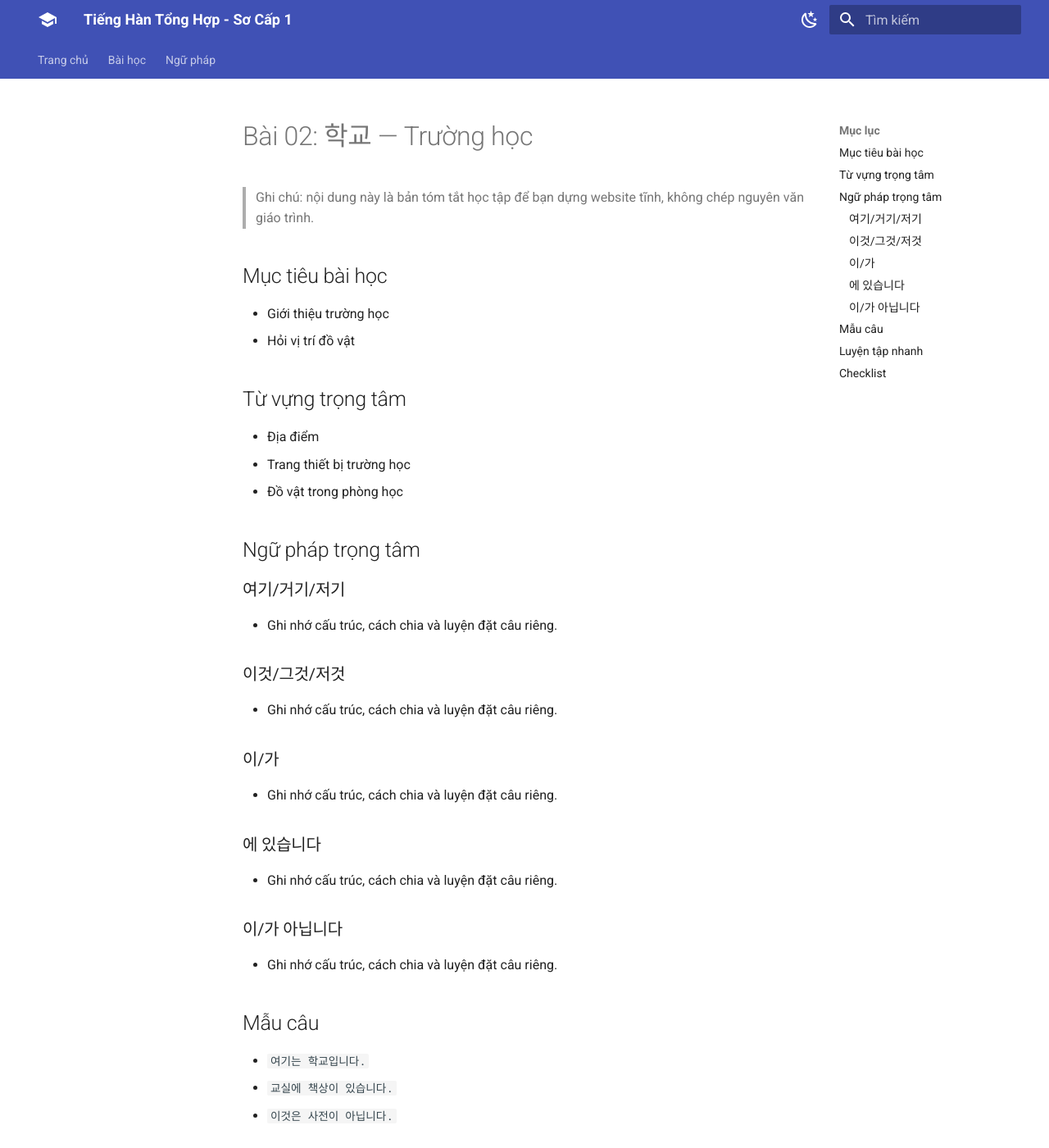
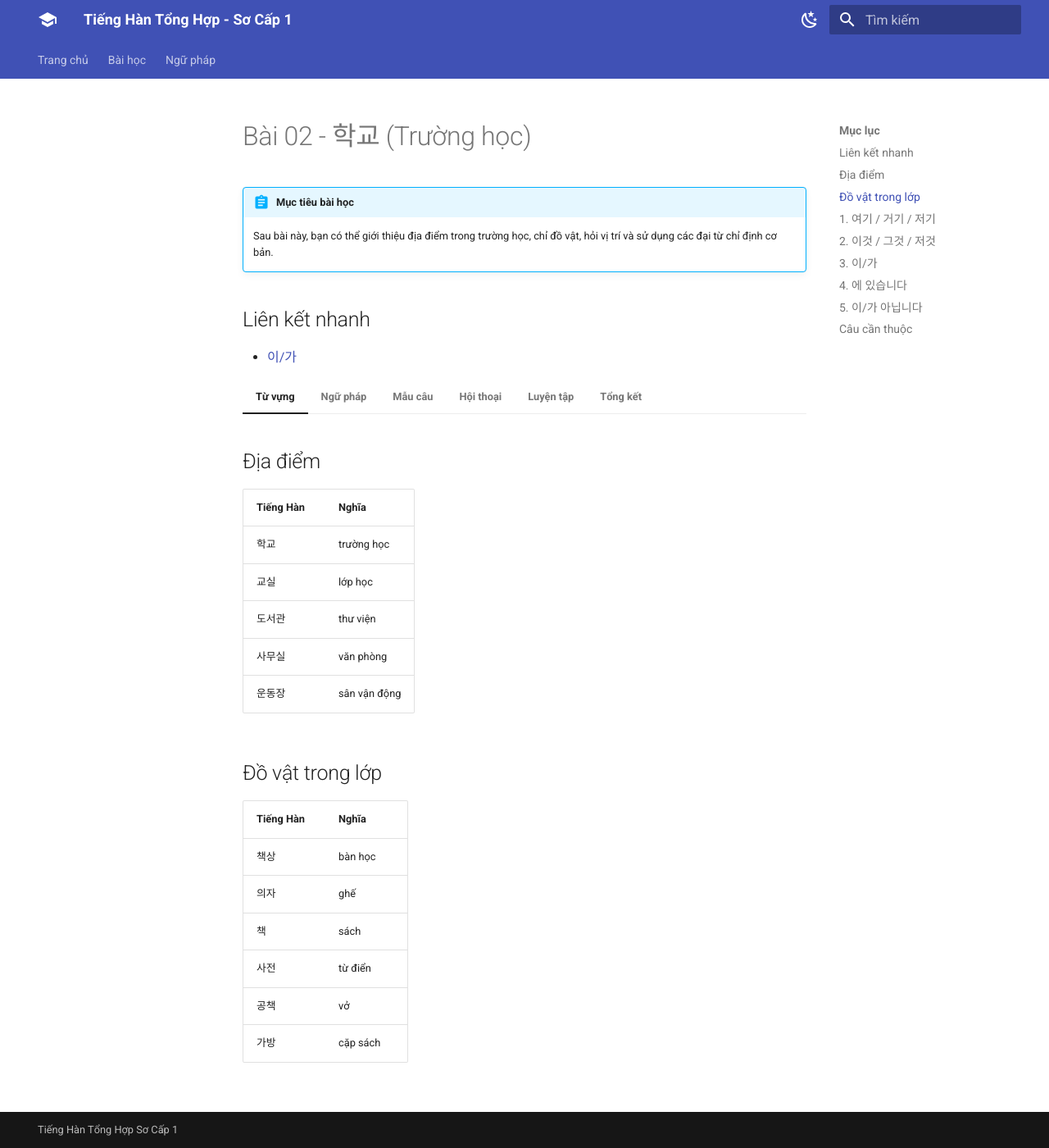
Before and after one commit to toanGa/tienghan-quyen1, an MkDocs documentation site: the page built from docs/lessons/bai-02.md, in a window 1280 px wide and 1400 px high. Shown: the whole window at 82% size. Built offline with MkDocs 1.6.1 and Material for MkDocs 9.7.7, drawn with Linux system fonts in a browser that asks for light colours; some of the changed text lies outside the part shown.

Commit message:
Upgrade lesson 02 to MkDocs format

```diff
--- a/docs/lessons/bai-02.md
+++ b/docs/lessons/bai-02.md
@@ -1,62 +1,144 @@
 ---
-title: "Bài 02: 학교 — Trường học"
+title: "Bài 02 - 학교 (Trường học)"
 lesson: 2
 korean: "학교"
 vietnamese: "Trường học"
 ---
 
-# Bài 02: 학교 — Trường học
+# Bài 02 - 학교 (Trường học)
 
-> Ghi chú: nội dung này là bản tóm tắt học tập để bạn dựng website tĩnh, không chép nguyên văn giáo trình.
+!!! abstract "Mục tiêu bài học"
+    Sau bài này, bạn có thể giới thiệu địa điểm trong trường học, chỉ đồ vật, hỏi vị trí và sử dụng các đại từ chỉ định cơ bản.
 
-## Mục tiêu bài học
+## Liên kết nhanh
 
-- Giới thiệu trường học
-- Hỏi vị trí đồ vật
+- [이/가](../grammar/i-ga.md)
 
-## Từ vựng trọng tâm
+=== "Từ vựng"
 
-- Địa điểm
-- Trang thiết bị trường học
-- Đồ vật trong phòng học
+    ## Địa điểm
 
-## Ngữ pháp trọng tâm
+    | Tiếng Hàn | Nghĩa |
+    |---|---|
+    | 학교 | trường học |
+    | 교실 | lớp học |
+    | 도서관 | thư viện |
+    | 사무실 | văn phòng |
+    | 운동장 | sân vận động |
 
-### 여기/거기/저기
+    ## Đồ vật trong lớp
 
-- Ghi nhớ cấu trúc, cách chia và luyện đặt câu riêng.
+    | Tiếng Hàn | Nghĩa |
+    |---|---|
+    | 책상 | bàn học |
+    | 의자 | ghế |
+    | 책 | sách |
+    | 사전 | từ điển |
+    | 공책 | vở |
+    | 가방 | cặp sách |
 
-### 이것/그것/저것
+=== "Ngữ pháp"
 
-- Ghi nhớ cấu trúc, cách chia và luyện đặt câu riêng.
+    ## 1. 여기 / 거기 / 저기
 
-### 이/가
+    | Từ | Nghĩa |
+    |---|---|
+    | 여기 | ở đây |
+    | 거기 | ở đó |
+    | 저기 | ở đằng kia |
 
-- Ghi nhớ cấu trúc, cách chia và luyện đặt câu riêng.
+    Ví dụ:
 
-### 에 있습니다
+    - 여기는 교실입니다.
+    - 저기는 도서관입니다.
 
-- Ghi nhớ cấu trúc, cách chia và luyện đặt câu riêng.
+    ## 2. 이것 / 그것 / 저것
 
-### 이/가 아닙니다
+    | Từ | Nghĩa |
+    |---|---|
+    | 이것 | cái này |
+    | 그것 | cái đó |
+    | 저것 | cái kia |
 
-- Ghi nhớ cấu trúc, cách chia và luyện đặt câu riêng.
+    Ví dụ:
 
-## Mẫu câu
+    - 이것은 책입니다.
+    - 저것은 사전입니다.
 
-- `여기는 학교입니다.`
-- `교실에 책상이 있습니다.`
-- `이것은 사전이 아닙니다.`
+    ## 3. 이/가
 
-## Luyện tập nhanh
+    Tiểu từ chủ ngữ.
 
-1. Viết 3 câu sử dụng từ vựng của bài.
-2. Viết 2 câu sử dụng mỗi điểm ngữ pháp.
-3. Tự tạo một đoạn hội thoại ngắn 4–6 câu theo chủ đề bài học.
+    Ví dụ:
 
-## Checklist
+    - 책상이 있습니다.
+    - 의자가 있습니다.
 
-- [ ] Thuộc từ vựng chính
-- [ ] Hiểu ngữ pháp
-- [ ] Đọc được mẫu câu
-- [ ] Tự nói được ít nhất 5 câu theo chủ đề
+    Xem thêm: [이/가](../grammar/i-ga.md)
+
+    ## 4. 에 있습니다
+
+    Dùng để nói vị trí.
+
+    Ví dụ:
+
+    - 책이 책상 위에 있습니다.
+    - 사전이 교실에 있습니다.
+
+    ## 5. 이/가 아닙니다
+
+    Dùng để phủ định danh từ.
+
+    Ví dụ:
+
+    - 이것은 사전이 아닙니다.
+    - 여기는 도서관이 아닙니다.
+
+=== "Mẫu câu"
+
+    | Tiếng Hàn | Nghĩa |
+    |---|---|
+    | 여기는 어디입니까? | Đây là đâu? |
+    | 여기는 교실입니다. | Đây là lớp học. |
+    | 이것은 무엇입니까? | Đây là cái gì? |
+    | 이것은 책입니다. | Đây là quyển sách. |
+    | 책이 어디에 있습니까? | Sách ở đâu? |
+
+=== "Hội thoại"
+
+    A: 여기는 어디입니까?
+
+    B: 여기는 교실입니다.
+
+    A: 이것은 무엇입니까?
+
+    B: 이것은 사전입니다.
+
+    A: 책이 어디에 있습니까?
+
+    B: 책상 위에 있습니다.
+
+=== "Luyện tập"
+
+    1. Đặt 5 câu với 이것/그것/저것.
+    2. Đặt 5 câu với 여기/거기/저기.
+    3. Đặt 5 câu với 에 있습니다.
+    4. Viết 3 câu phủ định bằng 이/가 아닙니다.
+
+=== "Tổng kết"
+
+    | Cấu trúc | Nghĩa |
+    |---|---|
+    | 여기/거기/저기 | đây/đó/kia |
+    | 이것/그것/저것 | cái này/cái đó/cái kia |
+    | 이/가 | chủ ngữ |
+    | 에 있습니다 | ở, tồn tại |
+    | 이/가 아닙니다 | không phải |
+
+    ## Câu cần thuộc
+
+    1. 여기는 교실입니다.
+    2. 이것은 책입니다.
+    3. 책이 어디에 있습니까?
+    4. 책상 위에 있습니다.
+    5. 이것은 사전이 아닙니다.
```
